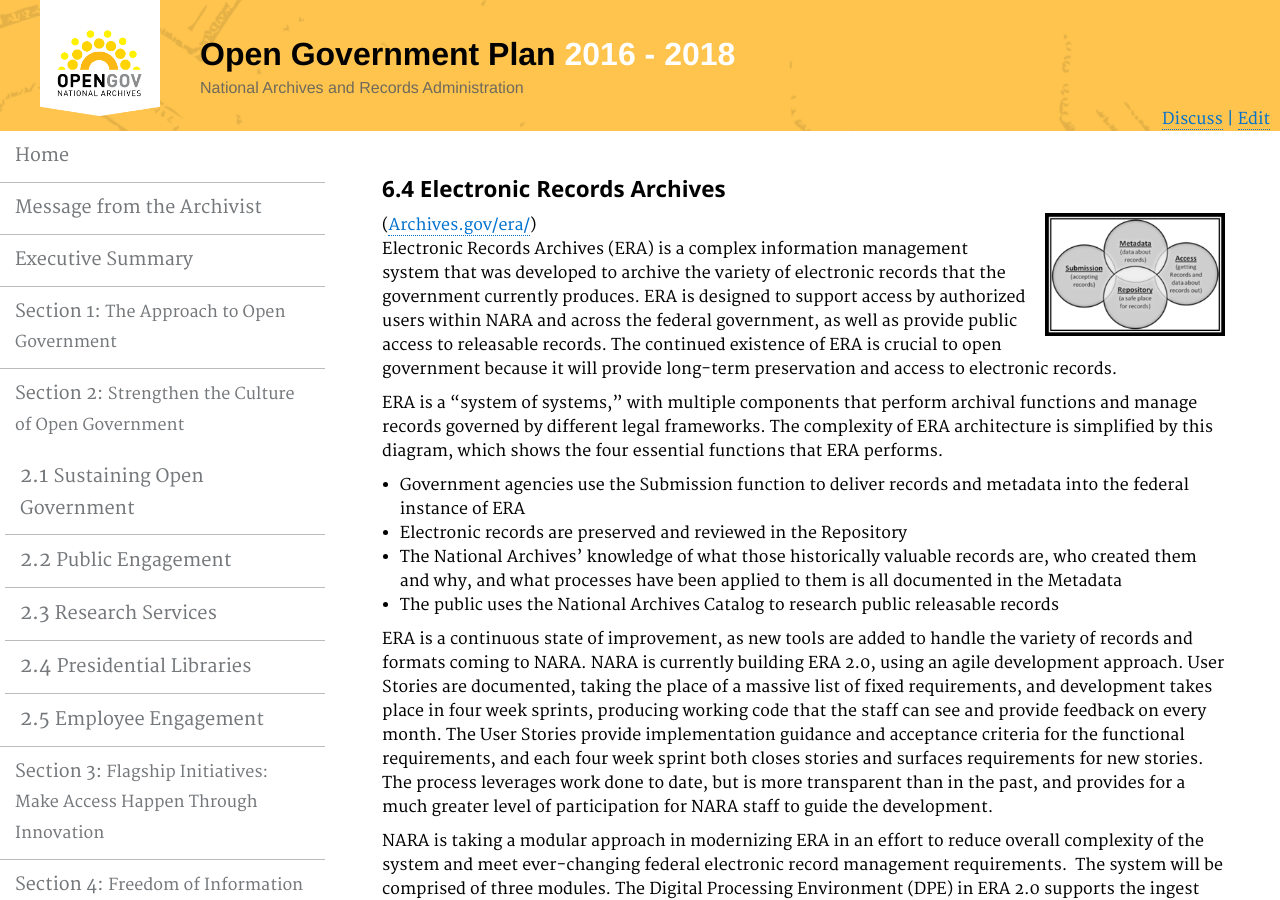
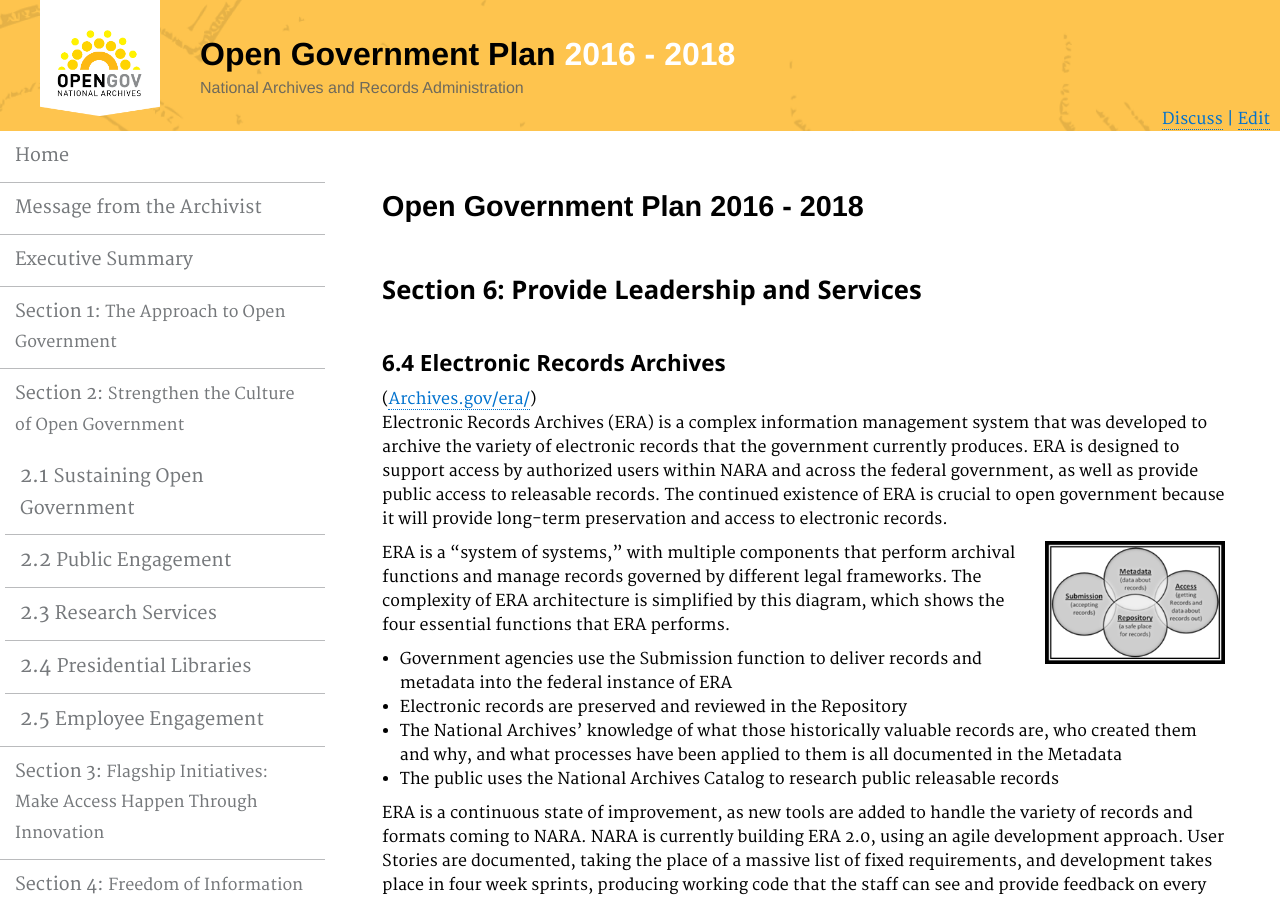
Before and after one commit to usnationalarchives/opengovplan, a Jekyll site: the page built from pages/erecordsarchives.md, in a window 1280 px wide and 900 px high. Built offline with Jekyll 4.4.1, drawn with Linux system fonts in a browser that asks for light colours.

Commit message:
moved image

```diff
--- a/pages/erecordsarchives.md
+++ b/pages/erecordsarchives.md
@@ -5,14 +5,18 @@ permalink: /erecordsarchives/
 description: ""
 ---
 
+## Open Government Plan 2016 - 2018
+
+### Section 6: Provide Leadership and Services
 #### 6.4 Electronic Records Archives
 
 
-<img src="../assets/images/erecords.png" alt="System to system diagram" class="imgright">
+
 
 <p>(<a href="http://www.archives.gov/era/">Archives.gov/era/</a>)<br />
 Electronic Records Archives (ERA) is a complex information management system that was developed to archive the variety of electronic records that the government currently produces. ERA is designed to support access by authorized users within NARA and across the federal government, as well as provide public access to releasable records. The continued existence of ERA is crucial to open government because it will provide long-term preservation and access to electronic records.</p>
 
+<img src="../assets/images/erecords.png" alt="System to system diagram" class="imgright">
 <p>ERA is a “system of systems,” with multiple components that perform archival functions and manage records governed by different legal frameworks. The complexity of ERA architecture is simplified by this diagram, which shows the four essential functions that ERA performs.</p>
 
 <ul>
```
